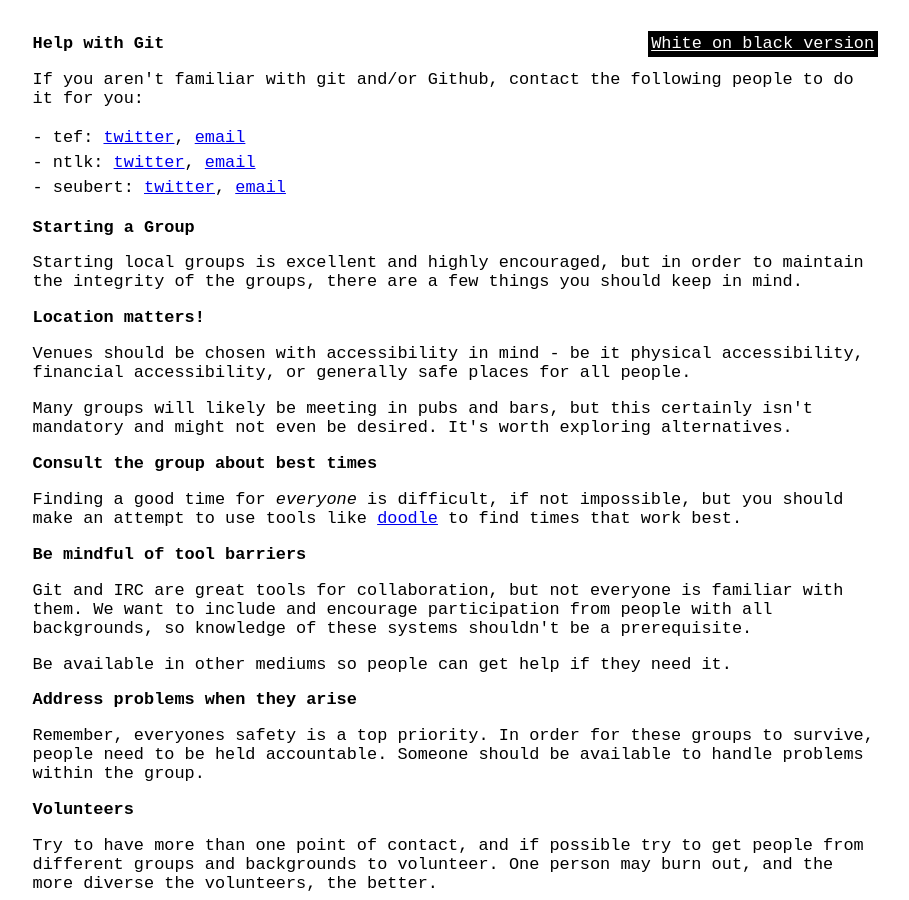
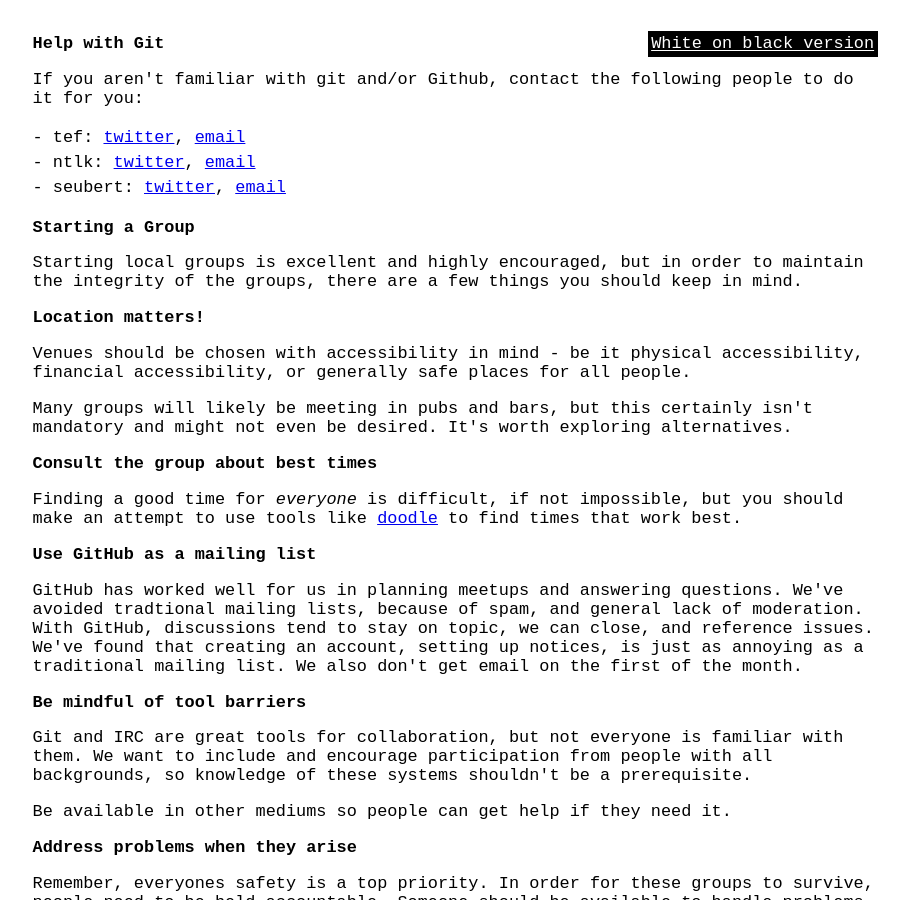
Before and after one commit to computeranonymous/computer, a Jekyll site: the page built from running_a_group.html, in a window 1280 px wide and 900 px high. Shown: the whole window, without its empty margins (185-1094 px from the left). Built offline with Jekyll 4.4.1, drawn with Linux system fonts in a browser that asks for light colours.

Commit message:
Suggest Github as Mailing List #175

```diff
--- a/running_a_group.html
+++ b/running_a_group.html
@@ -23,6 +23,10 @@
 <h2>Consult the group about best times</h2>
 
 <p>Finding a good time for <em>everyone</em> is difficult, if not impossible, but you should make an attempt to use tools like <a href="http://doodle.com/">doodle</a> to find times that work best.</p>
+
+<h2>Use GitHub as a mailing list</h2>
+
+<p>GitHub has worked well for us in planning meetups and answering questions. We've avoided tradtional mailing lists, because of spam, and general lack of moderation. With GitHub, discussions tend to stay on topic, we can close, and reference issues. We've found that creating an account, setting up notices, is just as annoying as a traditional mailing list. We also don't get email on the first of the month. </p>
 
 <h2>Be mindful of tool barriers</h2>
 
```
